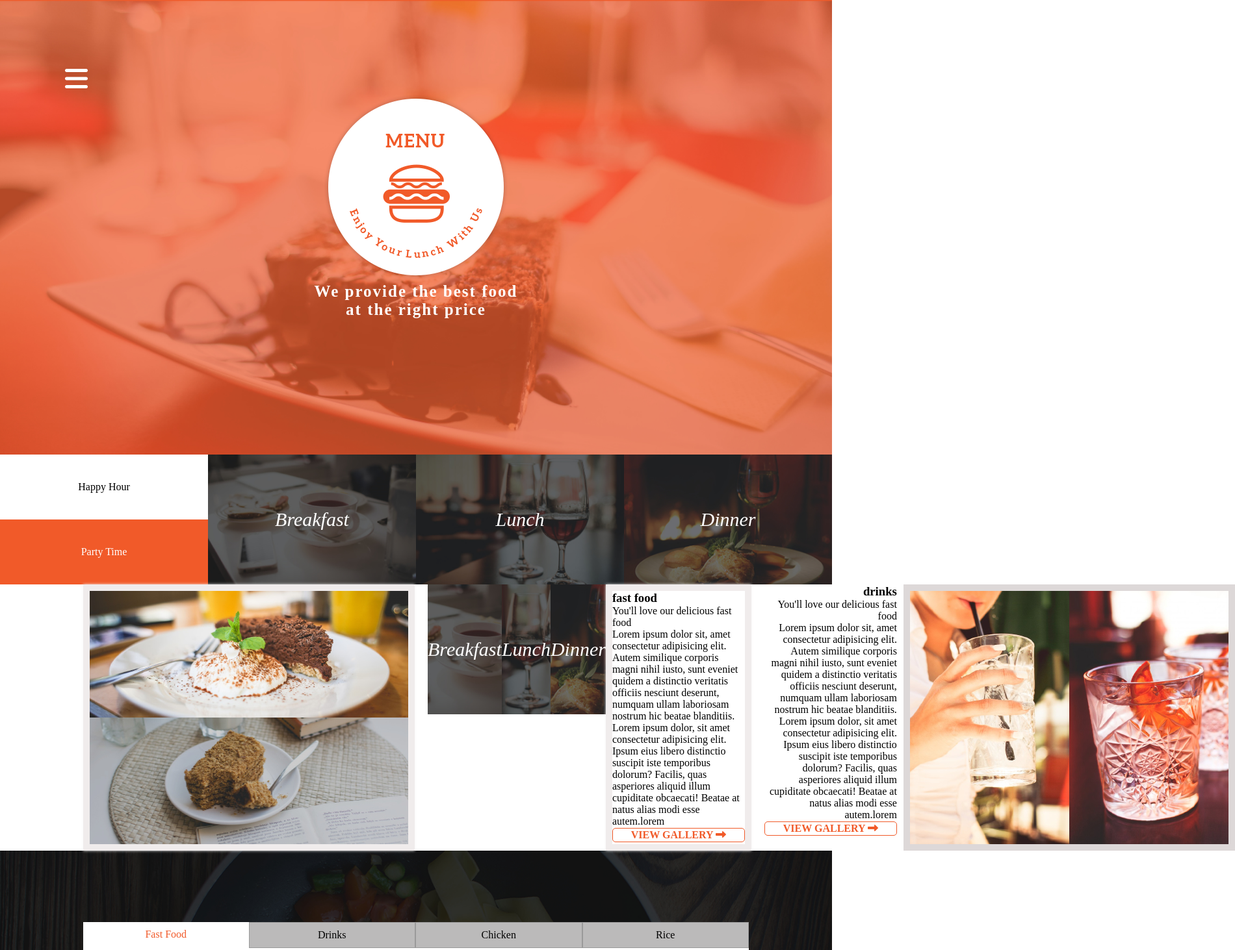
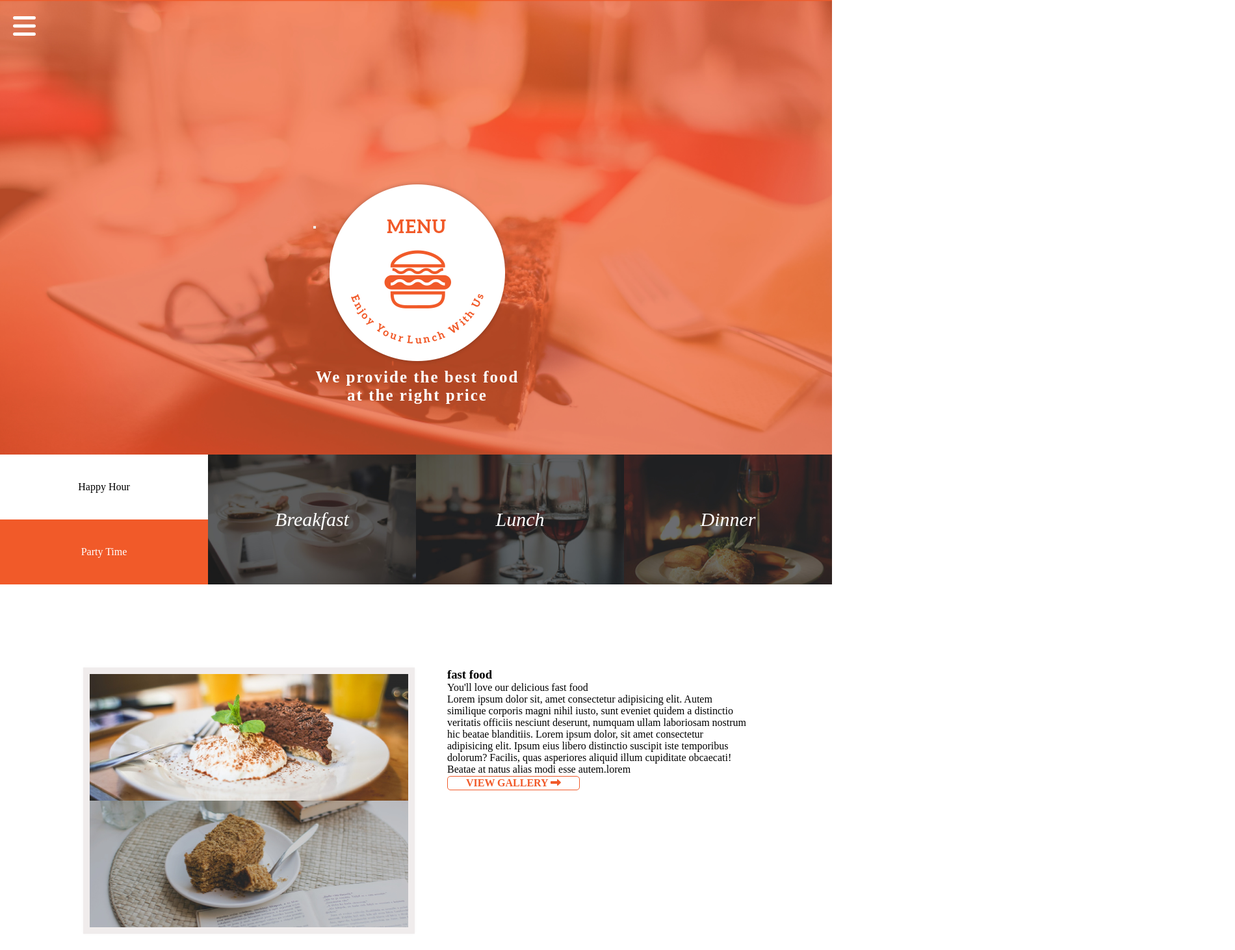
Before and after one commit to Barrack-coder/BARRY-S-KITCHEN, a plain HTML site: page index.html in a window 1280 px wide. Shown: the top 1463 px of the page at 65% size, 1900 px wide, since content can reach past the window. Drawn offline with Linux system fonts and the light colour scheme.

Commit message:
added changes

```diff
--- a/index.html
+++ b/index.html
@@ -48,13 +48,14 @@
         </div>
 
     </section>
-    <div class="food photo">
-        <div class="food image">
+    <div class="foodphoto">
+        <div class="foodimage">
 
             <img src="./images/fastFood1.jpg">
             <img src="./images/fastFood2.jpg">
         </div>
 
+        <!--
         <div id="breakfast" class="1">
             <p class="one">Breakfast</p>
         </div>
@@ -63,11 +64,10 @@
         </div>
         <div id="dinner" class="3">
             <p class="three">Dinner</p>
-        </div>
+        </div> -->
 
-        </section>
-        <div class="food photo">
-            <div class="food image">
+
+
 
         <div id="fast-food-description">
             <h3>fast food</h3>
--- a/style.css
+++ b/style.css
@@ -4,21 +4,23 @@
 }
 
 nav {
-    position: relative;
-    top: 0;
-    left: 0;
     background: url("./images/landing.jpg") no-repeat center center/cover;
     height: 700px;
+    display: flex;
+    justify-content: center;
+    align-items: center;
 }
 
-button {
-    position: relative;
-    top: 100px;
-    left: 100px;
+.fa-bars {
     background-color: transparent;
     color: white;
     font-size: 40px;
     border: none;
+    position: fixed;
+    top: 0;
+    left: 0;
+    margin-left: 20px;
+    margin-top: 20px;
 }
 
 .A {
@@ -62,12 +64,18 @@ h1 {
     display: flex;
 }
 
-.photo {
+.foodphoto {
+    display: flex;
     width: 80%;
-    margin: 0 auto;
+    margin: 10% auto;
 }
 
-.image {
+#fast-food-description {
+    margin-left: 30px;
+}
+
+.foodimage {
+    display: flex;
     flex-direction: column;
     border: 10px solid rgb(240, 236, 236);
     box-shadow: 0 0 4px whitesmoke;
@@ -235,6 +243,8 @@ header {
 .drinks {
     display: flex;
     flex-direction: row-reverse;
+    width: 80%;
+    margin: 10% auto;
 }
 
 #drinks-images {
@@ -263,7 +273,7 @@ header {
 }
 
 #drinks-description {
-    margin-right: 10px;
+    margin-right: 30px;
     text-align: right;
 }
 
@@ -304,6 +314,16 @@ figcaption {
     margin: 0 auto;
     justify-content: center;
     align-items: center;
+}
+
+.fa-angle-left {
+    margin: 40px;
+    color: orangered;
+}
+
+.fa-angle-right {
+    margin: 40px;
+    color: orangered;
 }
 
 
```
Lines whose indentation alone changed are shown as unchanged.
